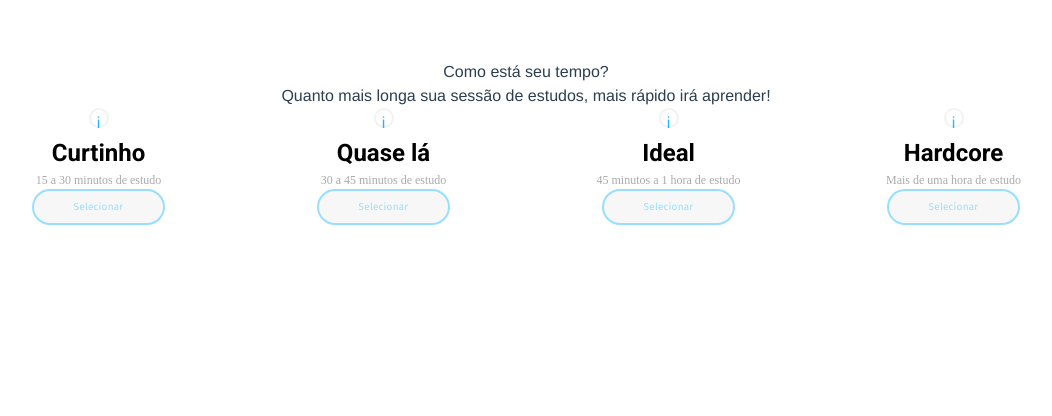
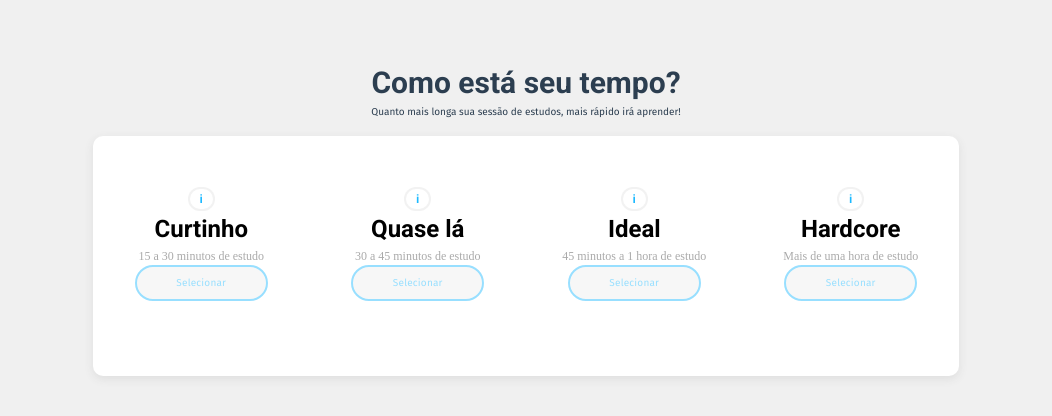
Before and after one commit to ocBruno/difficulty-screen, a Vue app: page / in a window 1280 px wide. Shown: the top 416 px of the page, without its empty margins (114-1166 px from the left). Built offline with nearby package versions, Linux system fonts and the light colour scheme; the HTML template or start-up script is replaced by a standard one.

Commit message:
update difficulty screen

```diff
--- a/src/App.vue
+++ b/src/App.vue
@@ -22,9 +22,13 @@ export default {
   -moz-osx-font-smoothing: grayscale;
   text-align: center;
   color: #2c3e50;
-  margin-top: 60px;
+  background-color: #F0F0F0;
+  padding-top: 60px;
+  height: 100vh;
 }
 body {
+  height: 100vh;
+  background-color: #F0F0F0;
   margin: 0;
   font-family: -apple-system, BlinkMacSystemFont, 'Segoe UI', 'Roboto', 'Oxygen',
     'Ubuntu', 'Cantarell', 'Fira Sans', 'Droid Sans', 'Helvetica Neue',
--- a/src/components/DifficultyScreen.vue
+++ b/src/components/DifficultyScreen.vue
@@ -1,9 +1,9 @@
 <template>
-  <div class="hello">
-    <div>
+  <div class="difficulty-screen">
+    <div class="header">
       Como está seu tempo?
     </div>
-    <div>
+    <div class="sub-header">
       Quanto mais longa sua sessão de estudos, mais rápido irá aprender!
     </div>
     <DifficultySelector
@@ -31,6 +31,18 @@ export default {
 
 <!-- Add "scoped" attribute to limit CSS to this component only -->
 <style scoped>
+.difficulty-screen{
+  background: #F0F0F0;
+}
+.header {
+font-family: 'Roboto';
+font-weight: 700;
+font-size: 30px;
+}
+.sub-header {
+font-family: 'Fira Sans';
+font-size: 10px;
+}
 h3 {
   margin: 40px 0 0;
 }
--- a/src/components/DifficultySelector.vue
+++ b/src/components/DifficultySelector.vue
@@ -1,6 +1,6 @@
 <template>
   <div class="container">
-    <div class="row difficulty-selector">
+    <div class="row mx-auto mt-3 difficulty-selector">
       <DifficultySelectorItem :item="item" v-for="item in items" v-bind:key="item.header" />
     </div>
   </div>
@@ -24,12 +24,11 @@ export default {
 
 <!-- Add "scoped" attribute to limit CSS to this component only -->
 <style scoped>
-.dificulty-selector {
-  top: 554px;
-  left: 250px;
+.difficulty-selector {
+  padding-top: 50px;
   width: 866px;
   height: 240px;
-  background: #FFFFFF 0% 0% no-repeat padding-box;
+  background: #FFFFFF;
   box-shadow: 0px 3px 10px #4343431A;
   border-radius: 10px;
   opacity: 1;
--- a/src/components/DifficultySelectorItem.vue
+++ b/src/components/DifficultySelectorItem.vue
@@ -4,7 +4,7 @@
     @mouseover="isHovering = true"
     @mouseout="isHovering = false"
   >
-    <button class="mx-auto more-info-button">i</button>
+    <button class="mx-auto more-info-button"><span class="p-1">i</span></button>
     <div class="header">{{ item.header }}</div>
     <div class="desc">{{ item.desc }}</div>
 
@@ -54,13 +54,14 @@ export default {
   opacity: 1;
 }
 .more-info-button {
-  width: 20px;
-  height: 20px;
   border: 2px solid #aaaaaa26;
   border-radius: 24px;
   color: #1cb9ff;
   background: #fff;
   opacity: 1;
+  font-size: 12px;
+  font-weight: 700;
+
 }
 .select-button {
   width: 133px;
@@ -73,6 +74,9 @@ export default {
   border-radius: 24px;
   opacity: 0.45;
 }
+button:focus {
+  outline: none;
+}
 .select-button-hovering {
   color: #fff;
   background-color: #1cb9ff;
```
